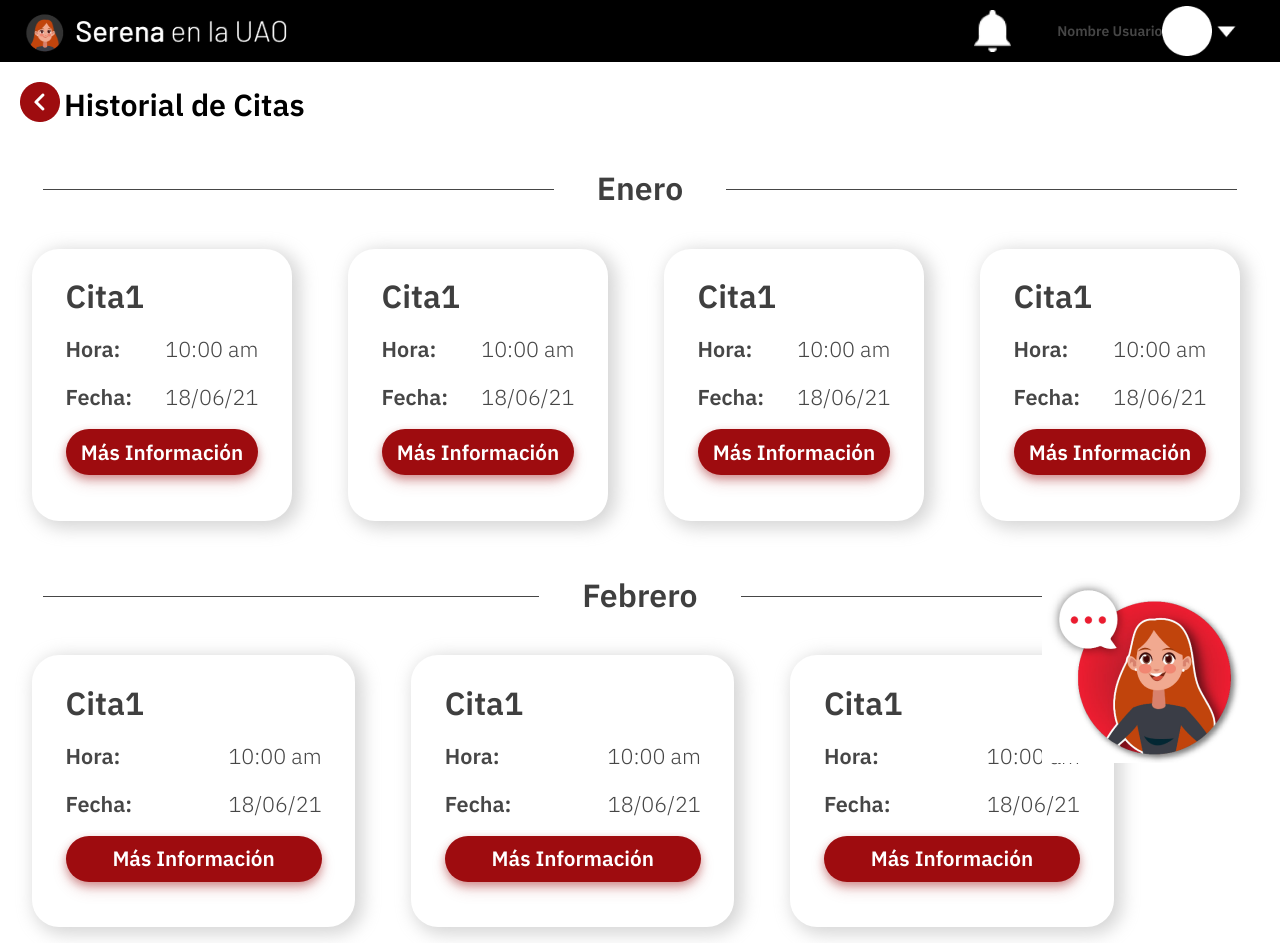
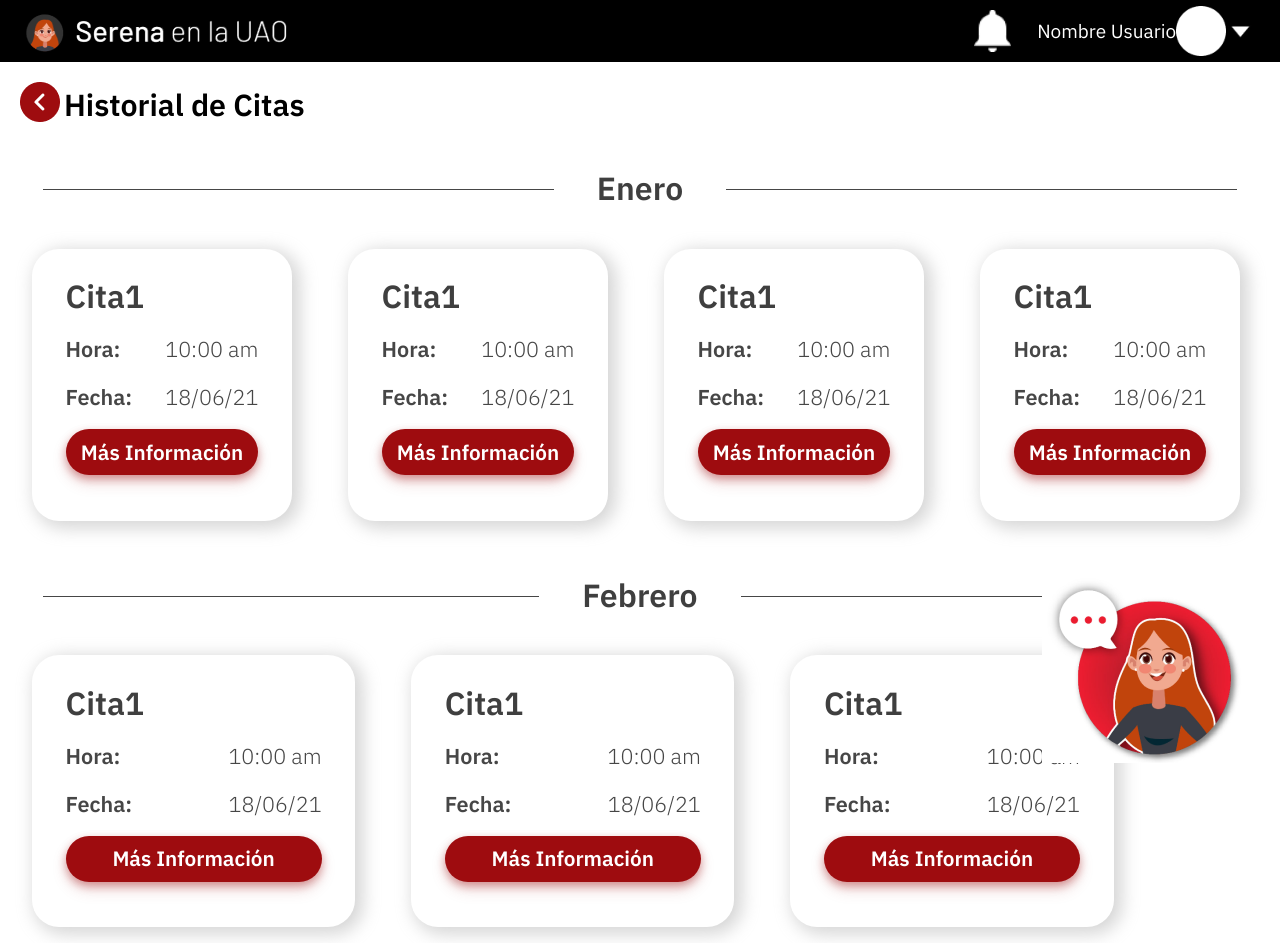
Before and after one commit to wildchamo/SerenaUAO, a React (Create React App) app in the folder finalweb/: page /Historial in a window 1280 px wide. Built offline with nearby package versions, Linux system fonts and the light colour scheme.

Commit message:
base html user indo

```diff
--- a/finalweb/src/componentes/header/headerInfo/datosUsuario.css
+++ b/finalweb/src/componentes/header/headerInfo/datosUsuario.css
@@ -2,6 +2,14 @@
   display: flex;
   cursor: pointer;
   align-items: center;
+}
+.datosU p {
+  font-style: normal;
+  font-weight: normal;
+  font-size: 19px;
+  line-height: 35px;
+  color: #fff;
+  padding-left: 4px;
 }
 .datosU .elipse {
   width: 50px;
```
